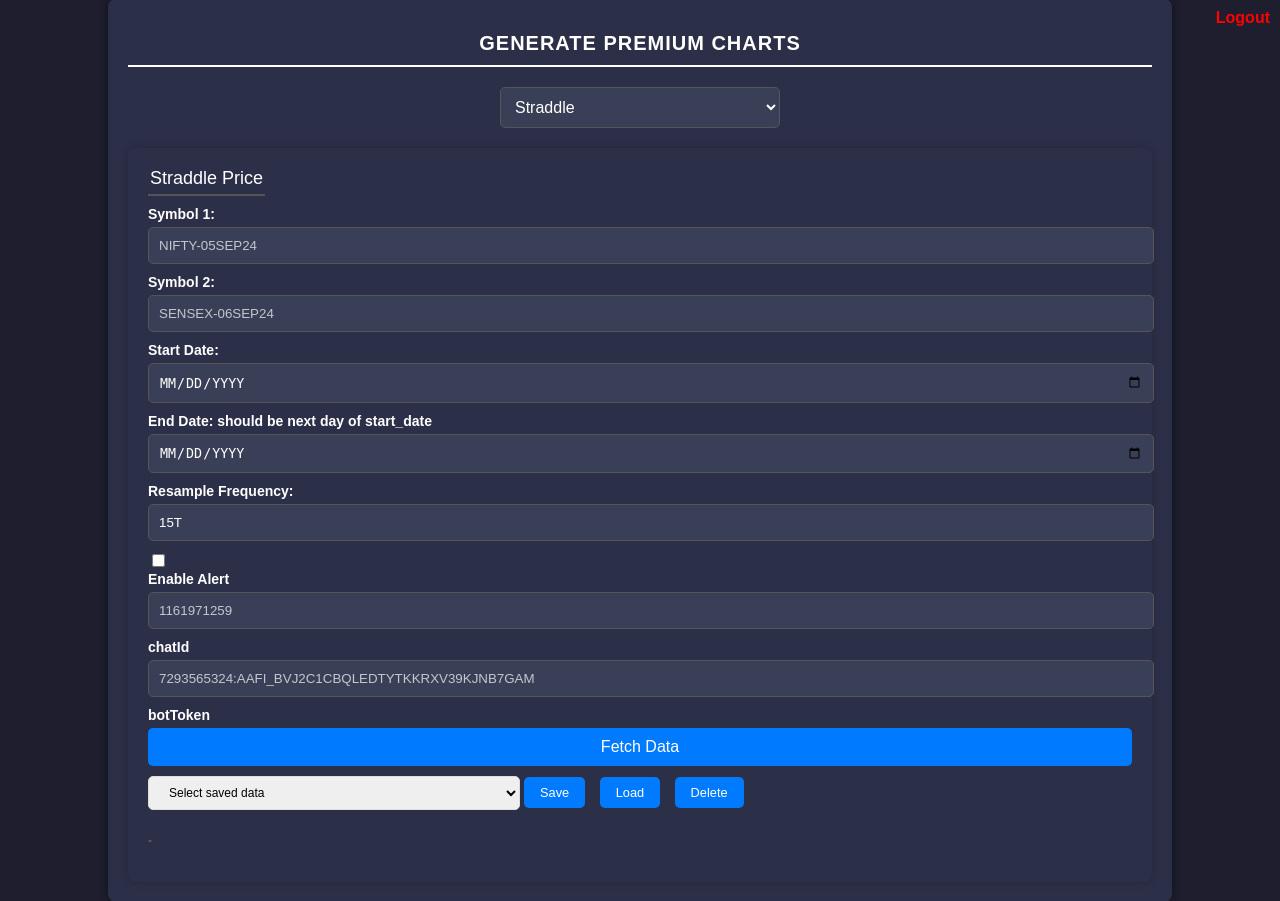
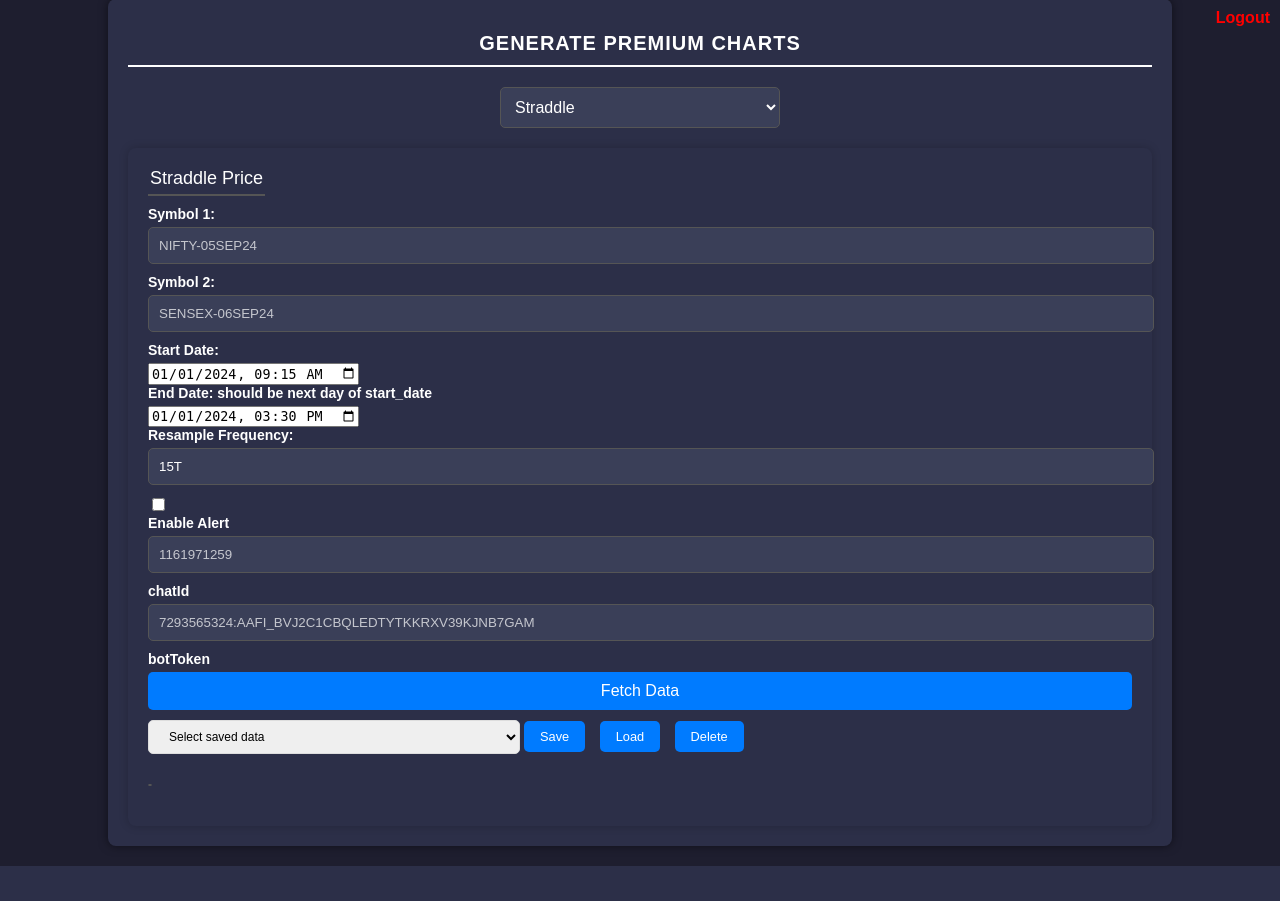
Before and after one commit to AdjustmentTrader/charts, a Python web app: template flask/templates/index.html in a window 1280 px wide. Shown: the part 21-922 px from the top of the page. After the commit the page ends 887 px from the top, so only its background shows below. Run offline with Jinja, Linux system fonts and the light colour scheme; the template is opened without the code that fills it, so the values that code supplies are empty.

Commit message:
Update index.html

```diff
--- a/flask/templates/index.html
+++ b/flask/templates/index.html
@@ -49,10 +49,10 @@
                     <input type="text" id="symbol_sx" name="symbol_sx" placeholder="SENSEX-06SEP24">
 
                     <label for="start_date">Start Date:</label>
-                    <input type="date" id="start_date" name="start_date" required>
+                    <input type="datetime-local" id="start_date" name="start_date" value="2024-01-01T09:15" required>
 
                     <label for="end_date">End Date: should be next day of start_date</label>
-                    <input type="date" id="end_date" name="end_date" required>
+                    <input type="datetime-local" id="end_date" name="end_date"  value="2024-01-01T15:30" required>
 
                     <label for="resample_freq">Resample Frequency:</label>
                     <input type="text" id="resample_freq" name="resample_freq" value="15T" placeholder="15T">
@@ -155,10 +155,10 @@
 
 
                         <label for="start_date1">Start Date:</label>
-                        <input type="date" id="start_date1" name="start_date1" required>
+                        <input type="datetime-local" id="start_date1" name="start_date1" value="2024-09-28T09:15" required>
 
                         <label for="end_date1">End Date: should be next day of start_date</label>
-                        <input type="date" id="end_date1" name="end_date1" required>
+                        <input type="datetime-local" id="end_date1" name="end_date1" value="2024-01-01T15:30" required>
 
                         <label for="resample_freq1">Resample Frequency:</label>
                         <input type="text" id="resample_freq1" name="resample_freq1" value="15T">
@@ -250,10 +250,10 @@
                         <input type="number" id="q4_1" name="q4_1" value="2" required>
 
                         <label for="start_date1">Start Date:</label>
-                        <input type="date" id="start_date1" name="start_date1" required>
+                        <input type="datetime-local" id="start_date1" name="start_date1" value="2024-01-01T09:15" required>
 
                         <label for="end_date1">End Date: should be next day of start_date</label>
-                        <input type="date" id="end_date1" name="end_date1" required>
+                        <input type="datetime-local" id="end_date1" name="end_date1" value="2024-01-01T05:30" required>
 
                         <label for="resample_freq1">Resample Frequency:</label>
                         <input type="text" id="resample_freq1" name="resample_freq1" value="15T">
@@ -295,10 +295,10 @@
                         <input type="number" id="q4_2" name="q4_2" value="1" required>
 
                         <label for="start_date2">Start Date:</label>
-                        <input type="date" id="start_date2" name="start_date2" required>
+                        <input type="datetime-local" id="start_date2" name="start_date2" value="2024-01-01T09:15" required>
 
                         <label for="end_date2">End Date: should be next day of start_date</label>
-                        <input type="date" id="end_date2" name="end_date2" required>
+                        <input type="datetime-local" id="end_date2" name="end_date2" value="2024-01-01T15:30" required>
 
                         <label for="resample_freq2">Resample Frequency:</label>
                         <input type="text" id="resample_freq2" name="resample_freq2" value="15T">
@@ -335,10 +335,10 @@
                         <input type="number" id="q2_2" name="q2_2" value="1" required>
 
                         <label for="start_date2">Start Date:</label>
-                        <input type="date" id="start_date2" name="start_date2" required>
+                        <input type="datetime-local" id="start_date2" name="start_date2" value="2024-01-01T09:15" required>
 
                         <label for="end_date2">End Date: should be next day of start_date</label>
-                        <input type="date" id="end_date2" name="end_date2" required>
+                        <input type="datetime-local" id="end_date2" name="end_date2" value="2024-01-01T15:30" required>
 
                         <label for="resample_freq2">Resample Frequency:</label>
                         <input type="text" id="resample_freq2" name="resample_freq2" value="15T">
```
